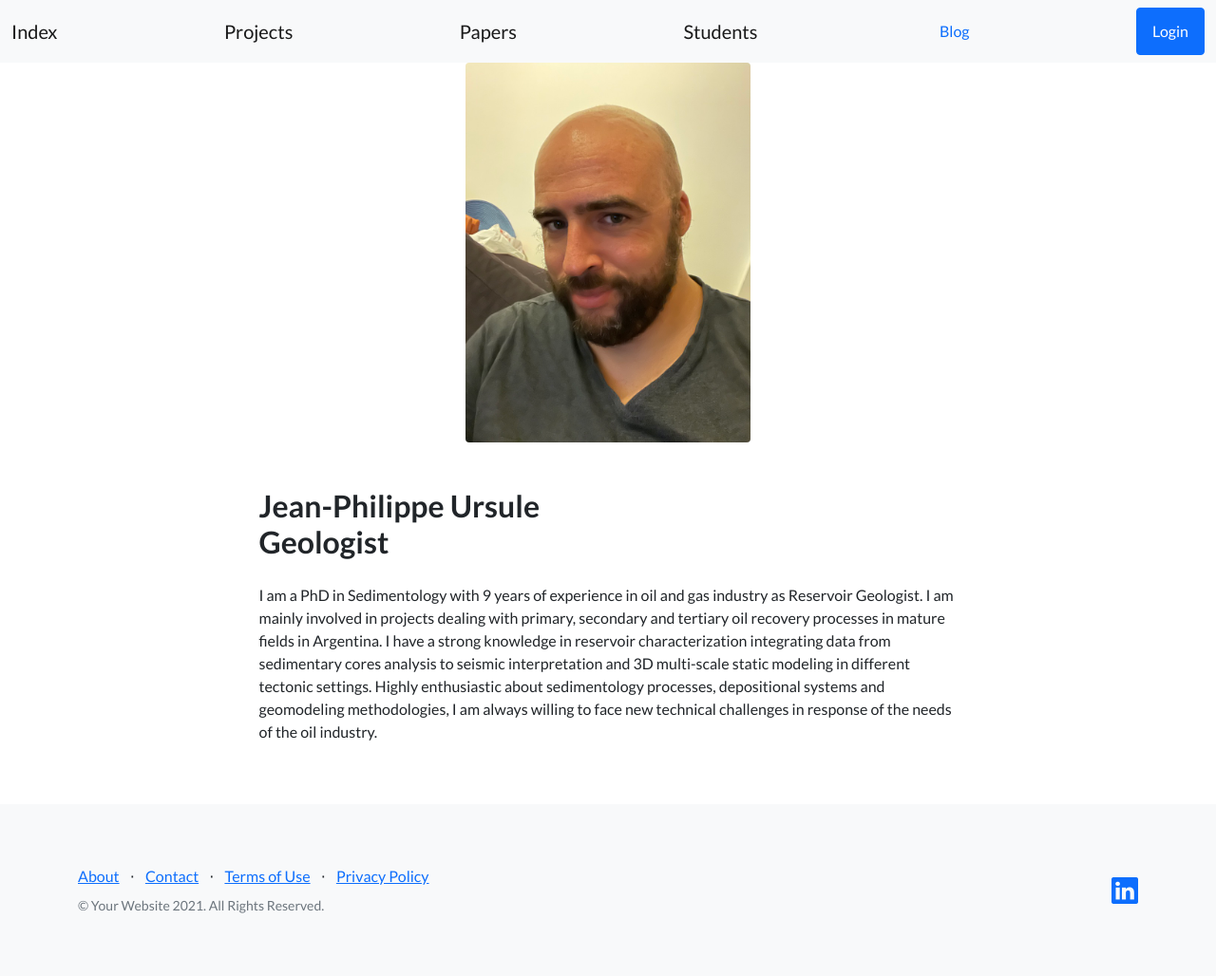
After one commit to JeanPhilippeUrsule/Repository, a Django app: page /projects/about/ in a window 1280 px wide. The commit adds this page. Shown: the whole page at 95% size. Run offline with Django 4.2, Linux system fonts and the light colour scheme; parts of the project's set-up code (start-up, migrations or seed data) failed here and were passed over; some libraries are stand-ins or nearby versions.

Commit message:
About is created

```diff
--- a/projects/templates/general.html
+++ b/projects/templates/general.html
@@ -59,7 +59,7 @@
                 <div class="row">
                     <div class="col-lg-6 h-100 text-center text-lg-start my-auto">
                         <ul class="list-inline mb-2">
-                            <li class="list-inline-item"><a href="#!">About</a></li>
+                            <li class="list-inline-item"><a href="{% url 'about' %}">About</a></li>
                             <li class="list-inline-item">⋅</li>
                             <li class="list-inline-item"><a href="#!">Contact</a></li>
                             <li class="list-inline-item">⋅</li>
--- /dev/null
+++ b/projects/templates/projects/about.html
@@ -0,0 +1,31 @@
+{% extends 'general.html' %}
+
+{% load static %}
+
+{% block contenidoQueCambia %}
+
+<!-- Aqui va lo que va cambiar-->
+
+<section class="page-section about-heading">
+    <div class="container">
+      <img class="mx-auto d-flex rounded img-fluid mb-3 mb-lg-0" src="{% static '/img/about.jpg' %}" alt="" width="300" height="300">
+      <div class="about-heading-content">
+        <div class="row">
+          <div class="col-xl-9 col-lg-10 mx-auto">
+            <div class="bg-faded rounded p-5">
+              <h2 class="section-heading mb-4">
+                <span class="section-heading-upper">Jean-Philippe Ursule </span>
+                <br>
+                <span class="section-heading-lower">Geologist</span>
+              </h2>
+              <p>I am a PhD in Sedimentology with 9 years of experience in oil and gas industry as Reservoir Geologist. I am mainly involved in projects dealing with primary, secondary and tertiary oil recovery processes in mature fields in Argentina. I have a strong knowledge in reservoir characterization integrating data from sedimentary cores analysis to seismic interpretation and 3D multi-scale static modeling in different tectonic settings. Highly enthusiastic about sedimentology processes, depositional systems and geomodeling methodologies, I am always willing to face new technical challenges in response of the needs of the oil industry.
+            </p>
+              <p></p>
+            </div>
+          </div>
+        </div>
+      </div>
+    </div>
+  </section>
+
+  {% endblock %}
--- a/projects/urls.py
+++ b/projects/urls.py
@@ -10,6 +10,7 @@ urlpatterns = [
     path('tutor/<int:pk>/', views.tutor_detail, name='tutor_detail'),
     path('paper/', views.paper_index, name='paper_index'),
     path('paper/<int:pk>/', views.paper_detail, name='paper_detail'),
+    path('about/', views.about, name='about'),
 
     path('projectFormulary', views.projectFormulary, name='ProjectFormulary'),
     path('tutorFormulary', views.tutorFormulary, name='TutorFormulary'),
--- a/projects/views.py
+++ b/projects/views.py
@@ -46,6 +46,9 @@ def tutor_index(request):
     }
 
     return render(request,'projects/tutor_index.html',context)
+
+def about(request):
+    return render(request, "projects/about.html")
 
 #Vistas detalladas________________________________
 
```
Also changed, not shown: projects/static/img/about.jpg (added).
